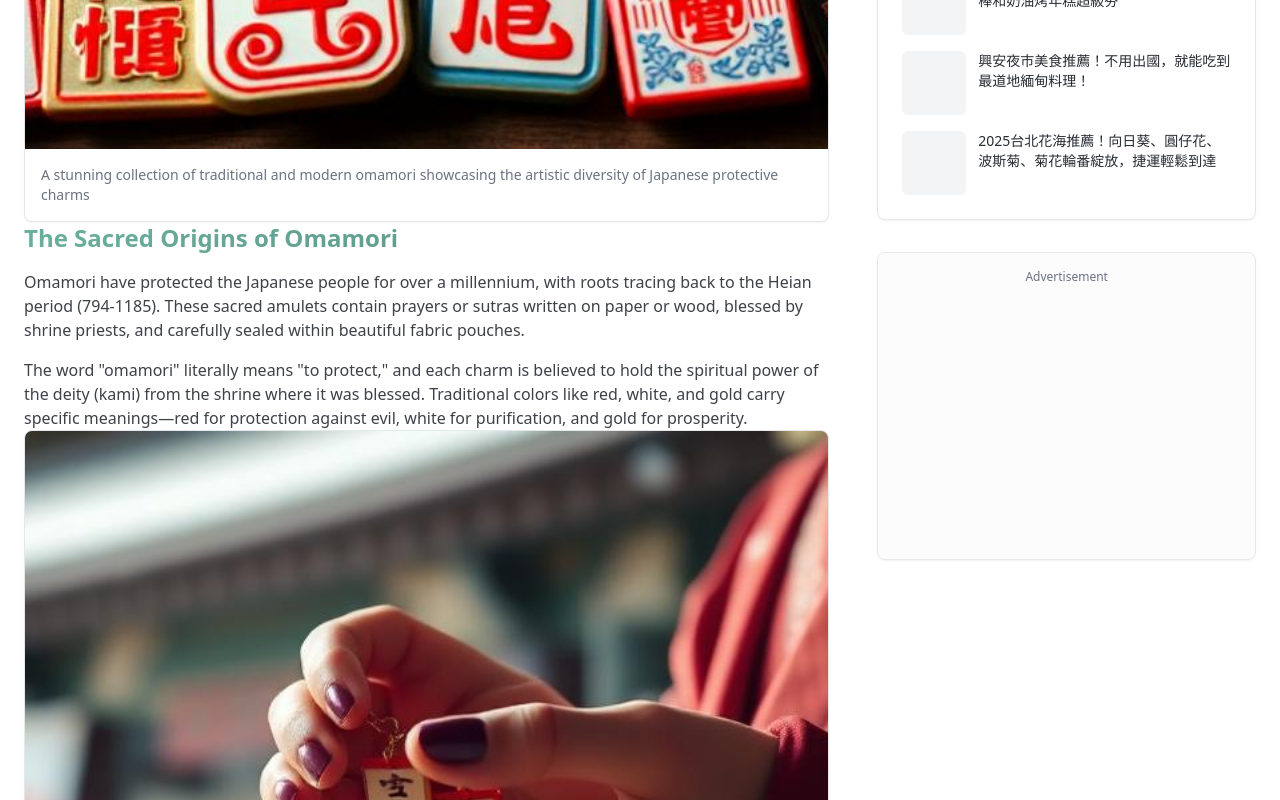
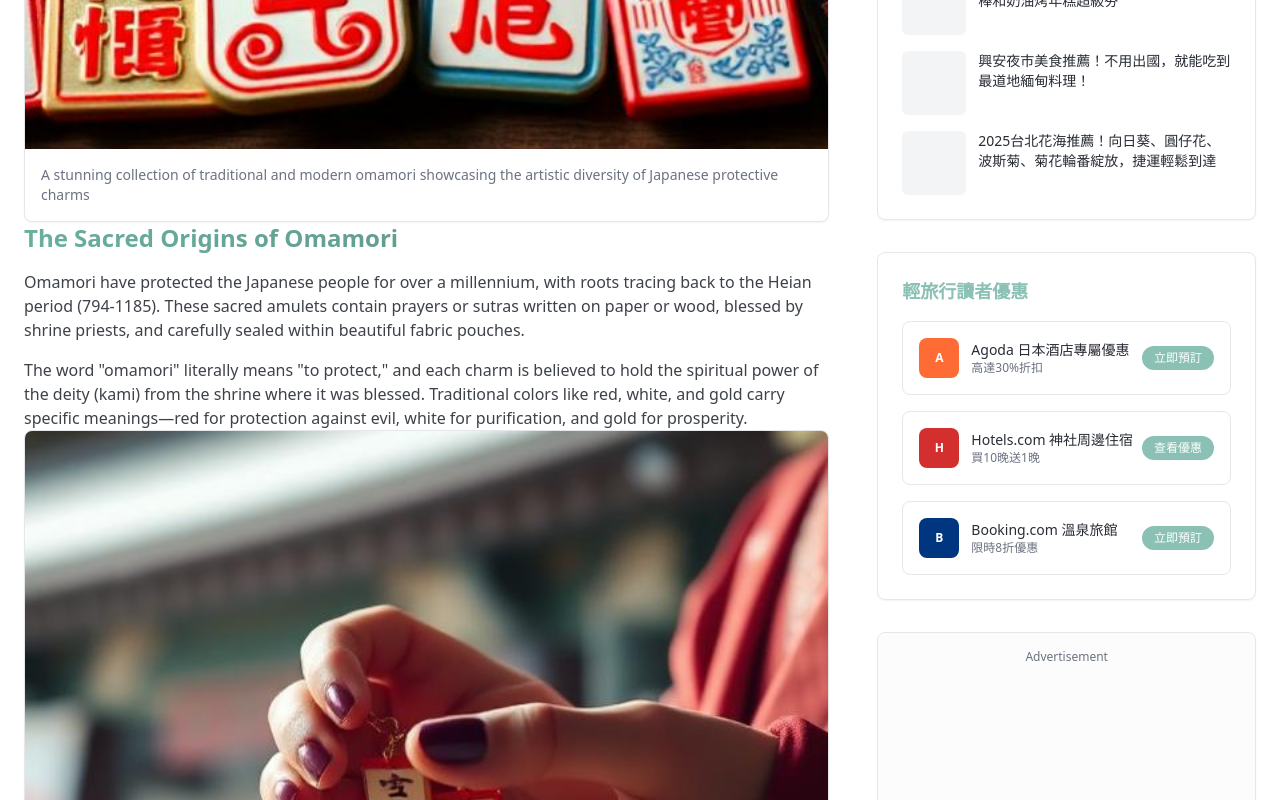
Before and after one commit to miiinachiu/article-page, a React (Vite) app: page / in a window 1280 px wide. Shown: the part 1568-2368 px from the top of the page. Built offline with nearby package versions, Linux system fonts and the light colour scheme.

Commit message:
Reverted to commit 1bae8857ca5d87f18e28a6b6afd0ac8a2f29d73d

```diff
--- a/src/components/article-content.tsx
+++ b/src/components/article-content.tsx
@@ -449,7 +449,7 @@ const ArticleContent = () => {
                   <p className="font-medium text-sm">東京近郊一日遊推薦</p>
                 </a>
                 <a href="#" className="block hover:text-primary transition-colors">
-                  <p className="font-medium text-sm">東京賞楓景點推薦</p>
+                  <p className="font-medium text-sm">東京近郊一日遊推薦</p>
                 </a>
               </div>
             </Card>
@@ -491,6 +491,63 @@ const ArticleContent = () => {
               </div>
             </Card>
 
+            {/* Reader Deals Section */}
+            <Card className="p-6">
+              <h3 className="font-bold text-lg mb-4 text-primary">輕旅行讀者優惠</h3>
+              <div className="space-y-4">
+                <div className="border rounded-lg p-4 hover:bg-muted/50 transition-colors">
+                  <div className="flex items-center justify-between">
+                    <div className="flex items-center gap-3">
+                      <div className="w-10 h-10 bg-[#FF6B35] rounded-lg flex items-center justify-center">
+                        <span className="text-white font-bold text-xs">A</span>
+                      </div>
+                      <div>
+                        <p className="font-medium text-sm">Agoda 日本酒店專屬優惠</p>
+                        <p className="text-xs text-muted-foreground">高達30%折扣</p>
+                      </div>
+                    </div>
+                    <a href="#" className="text-xs bg-primary text-primary-foreground px-3 py-1 rounded-full hover:bg-primary/90 transition-colors">
+                      立即預訂
+                    </a>
+                  </div>
+                </div>
+
+                <div className="border rounded-lg p-4 hover:bg-muted/50 transition-colors">
+                  <div className="flex items-center justify-between">
+                    <div className="flex items-center gap-3">
+                      <div className="w-10 h-10 bg-[#D32F2F] rounded-lg flex items-center justify-center">
+                        <span className="text-white font-bold text-xs">H</span>
+                      </div>
+                      <div>
+                        <p className="font-medium text-sm">Hotels.com 神社周邊住宿</p>
+                        <p className="text-xs text-muted-foreground">買10晚送1晚</p>
+                      </div>
+                    </div>
+                    <a href="#" className="text-xs bg-primary text-primary-foreground px-3 py-1 rounded-full hover:bg-primary/90 transition-colors">
+                      查看優惠
+                    </a>
+                  </div>
+                </div>
+
+                <div className="border rounded-lg p-4 hover:bg-muted/50 transition-colors">
+                  <div className="flex items-center justify-between">
+                    <div className="flex items-center gap-3">
+                      <div className="w-10 h-10 bg-[#003580] rounded-lg flex items-center justify-center">
+                        <span className="text-white font-bold text-xs">B</span>
+                      </div>
+                      <div>
+                        <p className="font-medium text-sm">Booking.com 溫泉旅館</p>
+                        <p className="text-xs text-muted-foreground">限時8折優惠</p>
+                      </div>
+                    </div>
+                    <a href="#" className="text-xs bg-primary text-primary-foreground px-3 py-1 rounded-full hover:bg-primary/90 transition-colors">
+                      立即預訂
+                    </a>
+                  </div>
+                </div>
+              </div>
+            </Card>
+
 
             {/* Bottom Sidebar Ad */}
             <SidebarAd />
```
